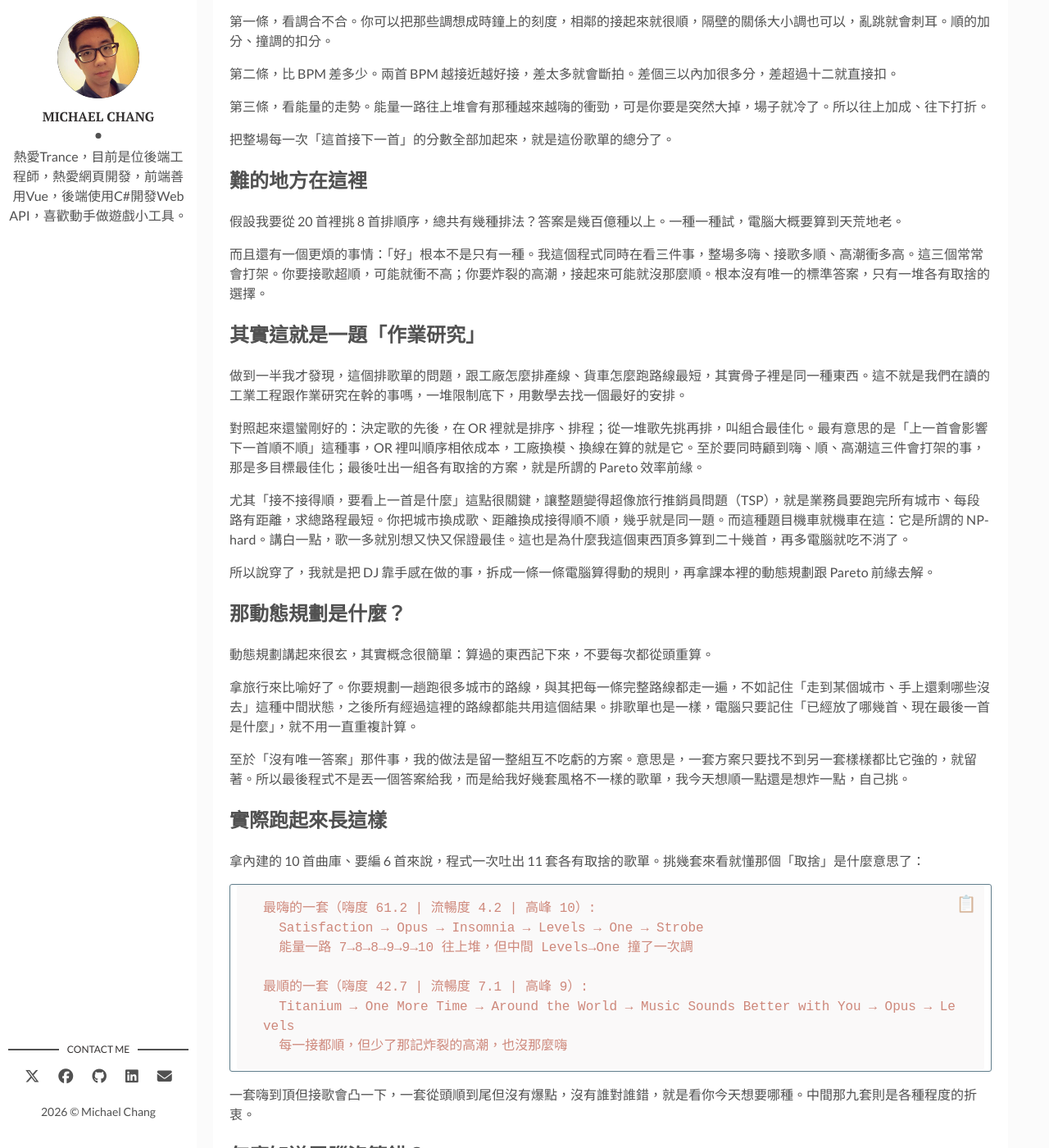
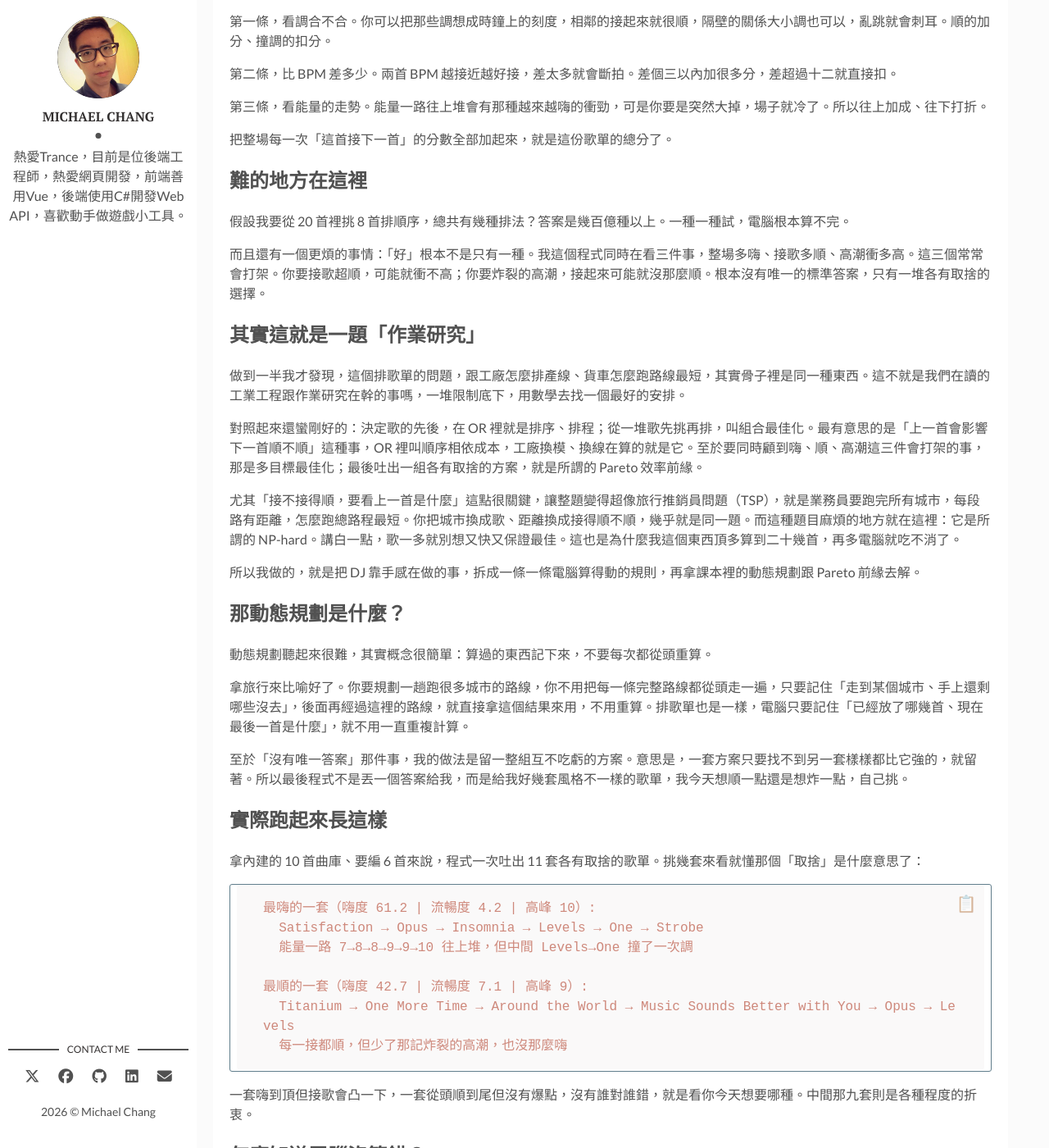
Before and after one commit to dks50217/dks50217.github.io, a Jekyll site: the page built from _posts/2026-08-16-dj-set-planner.markdown, in a window 1280 px wide and 1400 px high, scrolled down 953 px. Shown: the whole window at 82% size. Built offline with Jekyll 4.4.1, drawn with Linux system fonts in a browser that asks for light colours; nearby versions of some CDN libraries; comment, search, counter and statistics services are not loaded; some of the changed text lies outside the part shown.

Commit message:
style(post): refine DJ set planner article - content

```diff
--- a/_posts/2026-08-16-dj-set-planner.markdown
+++ b/_posts/2026-08-16-dj-set-planner.markdown
@@ -30,7 +30,7 @@ tags: [作業研究, 動態規劃, 最佳化, DJ, C#]
 
 ## 難的地方在這裡
 
-假設我要從 20 首裡挑 8 首排順序，總共有幾種排法？答案是幾百億種以上。一種一種試，電腦大概要算到天荒地老。
+假設我要從 20 首裡挑 8 首排順序，總共有幾種排法？答案是幾百億種以上。一種一種試，電腦根本算不完。
 
 而且還有一個更煩的事情：「好」根本不是只有一種。我這個程式同時在看三件事，整場多嗨、接歌多順、高潮衝多高。這三個常常會打架。你要接歌超順，可能就衝不高；你要炸裂的高潮，接起來可能就沒那麼順。根本沒有唯一的標準答案，只有一堆各有取捨的選擇。
 
@@ -40,15 +40,15 @@ tags: [作業研究, 動態規劃, 最佳化, DJ, C#]
 
 對照起來還蠻剛好的：決定歌的先後，在 OR 裡就是排序、排程；從一堆歌先挑再排，叫組合最佳化。最有意思的是「上一首會影響下一首順不順」這種事，OR 裡叫順序相依成本，工廠換模、換線在算的就是它。至於要同時顧到嗨、順、高潮這三件會打架的事，那是多目標最佳化；最後吐出一組各有取捨的方案，就是所謂的 Pareto 效率前緣。
 
-尤其「接不接得順，要看上一首是什麼」這點很關鍵，讓整題變得超像旅行推銷員問題（TSP），就是業務員要跑完所有城市、每段路有距離，求總路程最短。你把城市換成歌、距離換成接得順不順，幾乎就是同一題。而這種題目機車就機車在這：它是所謂的 NP-hard。講白一點，歌一多就別想又快又保證最佳。這也是為什麼我這個東西頂多算到二十幾首，再多電腦就吃不消了。
+尤其「接不接得順，要看上一首是什麼」這點很關鍵，讓整題變得超像旅行推銷員問題（TSP），就是業務員要跑完所有城市，每段路有距離，怎麼跑總路程最短。你把城市換成歌、距離換成接得順不順，幾乎就是同一題。而這種題目麻煩的地方就在這裡：它是所謂的 NP-hard。講白一點，歌一多就別想又快又保證最佳。這也是為什麼我這個東西頂多算到二十幾首，再多電腦就吃不消了。
 
-所以說穿了，我就是把 DJ 靠手感在做的事，拆成一條一條電腦算得動的規則，再拿課本裡的動態規劃跟 Pareto 前緣去解。
+所以我做的，就是把 DJ 靠手感在做的事，拆成一條一條電腦算得動的規則，再拿課本裡的動態規劃跟 Pareto 前緣去解。
 
 ## 那動態規劃是什麼？
 
-動態規劃講起來很玄，其實概念很簡單：算過的東西記下來，不要每次都從頭重算。
+動態規劃聽起來很難，其實概念很簡單：算過的東西記下來，不要每次都從頭重算。
 
-拿旅行來比喻好了。你要規劃一趟跑很多城市的路線，與其把每一條完整路線都走一遍，不如記住「走到某個城市、手上還剩哪些沒去」這種中間狀態，之後所有經過這裡的路線都能共用這個結果。排歌單也是一樣，電腦只要記住「已經放了哪幾首、現在最後一首是什麼」，就不用一直重複計算。
+拿旅行來比喻好了。你要規劃一趟跑很多城市的路線，你不用把每一條完整路線都從頭走一遍，只要記住「走到某個城市、手上還剩哪些沒去」，後面再經過這裡的路線，就直接拿這個結果來用，不用重算。排歌單也是一樣，電腦只要記住「已經放了哪幾首、現在最後一首是什麼」，就不用一直重複計算。
 
 至於「沒有唯一答案」那件事，我的做法是留一整組互不吃虧的方案。意思是，一套方案只要找不到另一套樣樣都比它強的，就留著。所以最後程式不是丟一個答案給我，而是給我好幾套風格不一樣的歌單，我今天想順一點還是想炸一點，自己挑。
 
@@ -78,7 +78,7 @@ tags: [作業研究, 動態規劃, 最佳化, DJ, C#]
 
 我自己覺得，拿來「小範圍精算」很好用，但要它排整個曲庫，還差得遠。
 
-它算得動的大概就二十幾首上限，再多真的會爆（前面講過那個排列爆炸是本質問題，躲不掉）。可是真實的 DJ 曲庫動不動就上百上千首，所以比較實際的做法是：先用簡單規則粗篩，把上千首砍到十五到二十首候選，再丟給這個程式去精算順序。
+它算得動的大概就二十幾首上限，再多真的會爆（前面講過那個排列爆炸是天生的，躲不掉）。可是真實的 DJ 曲庫動不動就上百上千首，所以比較實際的做法是：先用簡單規則粗篩，把上千首砍到十五到二十首候選，再丟給這個程式去精算順序。
 
 還有一件事要老實說：電腦再怎麼算得準，它也只是很精準地照著「我訂的那幾條評分規則」去最佳化而已。那些規則到底貼不貼近真正好聽，才是最難的地方，而這部分還是得靠人一直去調。
 
```
